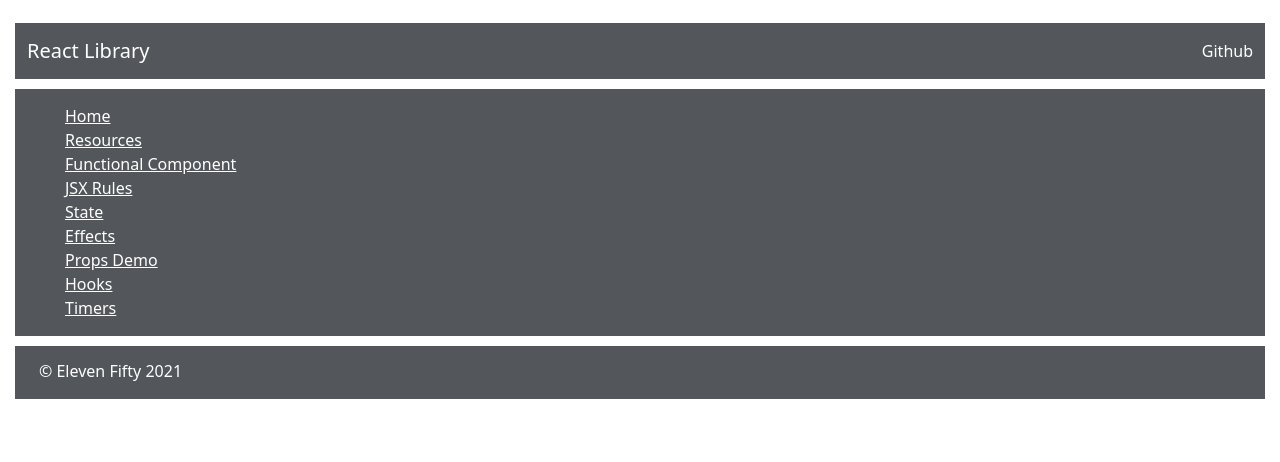
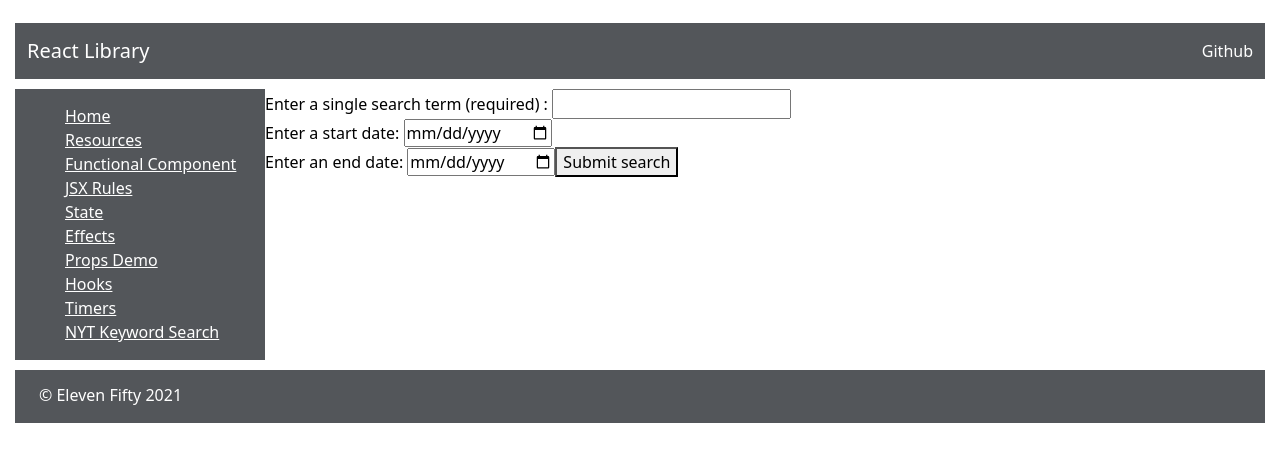
Before and after one commit to darahdesigner/react-fundamentals, a React (Create React App) app: page /nytapp in a window 1280 px wide. Shown: the top 462 px of the page. Built offline with nearby package versions, Linux system fonts and the light colour scheme.

Commit message:
NYT app done, but submit button doesn't work 8.9 revisit

```diff
--- a/src/components/apps/nyt-app/NytApp.js
+++ b/src/components/apps/nyt-app/NytApp.js
@@ -1,6 +1,5 @@
 import React, {useState} from 'react';
 import NytResults from './NytResults';
-
 const baseURL = 'https://api.nytimes.com/svc/search/v2/articlesearch.json';
 const key = '6oNKrDxKLvPNmHUn4AL34EG9kvNW03mc'
 
@@ -52,10 +51,11 @@ const NytApp = () => {
                     <span>Enter an end date: </span>
                     <input type = "date" name ="endDate" pattern="[0-9]{8}" onChange={(e) => setEndDate(e.target.value)} />
                     <button className = "submit">Submit search</button>
-                </form>
+                    </form>
                 {
-                    results.length >0 ? <NytResults results={results} changePage={changePageNumber} /> : null
+                    results.length > 0 ? <NytResults results={results} changePage={changePageNumber} /> : null
                 }
+
             </div>
         </div>
     );
--- a/src/components/site/Sidebar.js
+++ b/src/components/site/Sidebar.js
@@ -13,6 +13,7 @@ import Effects from '../concepts/Effects';
 import PropsDemo from '../concepts/PropsDemo';
 import Hooks from '../concepts/Hooks'
 import TimePiecesApp from '../apps/timer-apps/TimePiecesApp';
+import NytApp from '../apps/nyt-app/NytApp';
 
 function Sidebar() {
     return (
@@ -28,6 +29,8 @@ function Sidebar() {
                     <li><Link to='/propsdemo'>Props Demo</Link></li>
                     <li><Link to='/hooks'>Hooks</Link></li>
                     <li><Link to='/timer'>Timers</Link></li>
+                    <li><Link to='nytapp'>NYT Keyword Search</Link></li>
+
                 </ul>
             </div>
             <div className='sidebar-route'>
@@ -42,6 +45,7 @@ function Sidebar() {
                     <Route exact path='/propsdemo'><PropsDemo /></Route>
                     <Route exact path='/hooks'><Hooks /></Route>
                     <Route exact path='/timer'><TimePiecesApp /></Route>
+                    <Route exact path='/nytapp'><NytApp /></Route>
                 </Switch>
             </div>
         </div>
```
